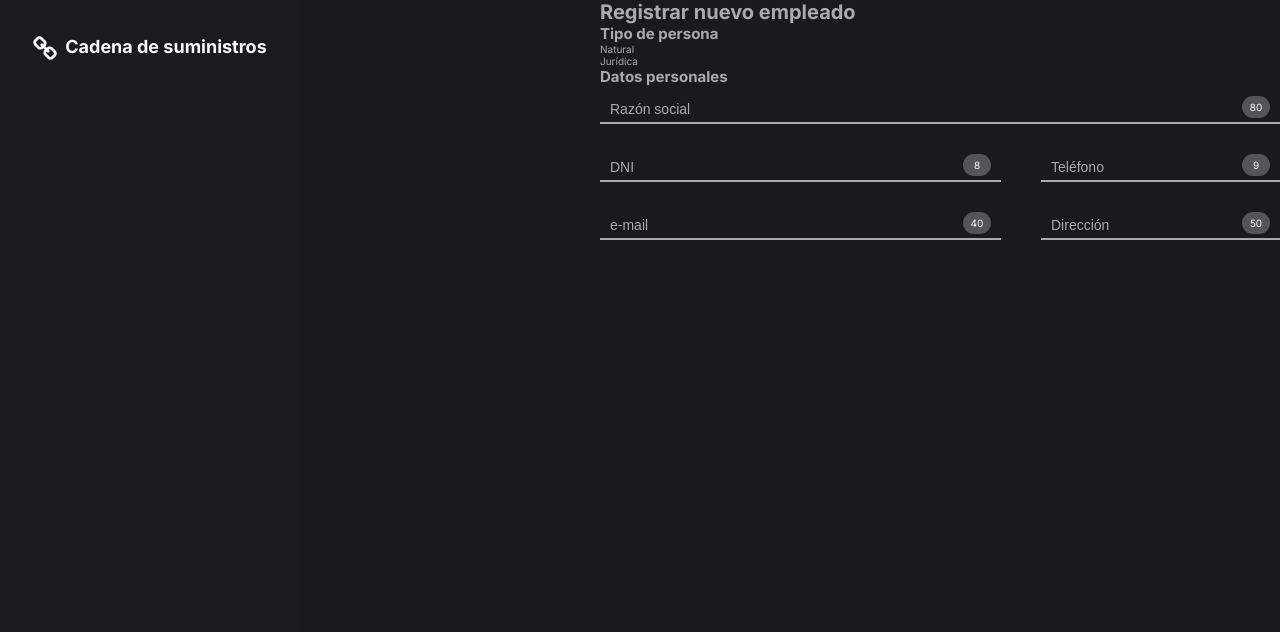
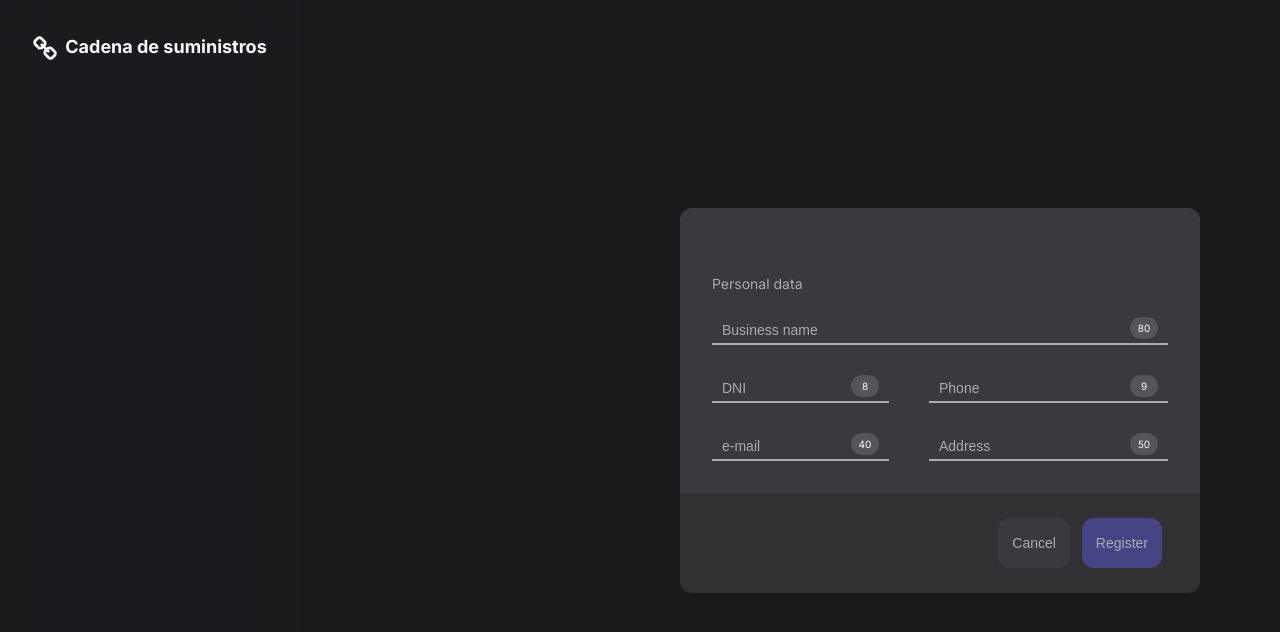
Before and after one commit to alexbvart/supply-chain, a Next.js app: page / in a window 1280 px wide. Shown: the top 632 px of the page. Built offline with nearby package versions, Linux system fonts and the light colour scheme.

Commit message:
(feat:RegisterForm.js) Finish RegisterForm component
Added switch person type buttons when register new client or provider.
Dynamic attributes in input fields depending on person type when
register new client or provider.
Rendering components depending on register form type.

```diff
--- a/src/components/RegisterForm/RegisterForm.js
+++ b/src/components/RegisterForm/RegisterForm.js
@@ -1,71 +1,135 @@
-import React from 'react';
+import React, { useState } from 'react';
 import InputForm from '../InputForm/InputForm'
 import {
+  form_container,
+  wrapper,
   register_form,
-  personal_info,
+  headline,
+  headline2,
+  personal_data,
   form,
+  person,
   firstInput,
   person_type,
-  toggle_person
+  toggle,
+  toggle_person,
+  selected_person,
+  user_data,
+  user_email,
+  full_name,
+  name_input,
+  email_domain,
+  domain_input,
+  footer,
+  footer_buttons,
+  cancel_button,
+  register_button
 } from './registerForm.module.css';
 import { input_container } from '../InputForm/inputForm.module.css'
 
-const RegisterForm = ({ type = 'employee', title }) => {
+const RegisterForm = ({ type, title }) => {
+  const [personType , setPersonType ] = useState('natural');
+
 	return (
+    <div className={wrapper}>
+      <div className={form_container}>
         <div className={register_form}>
-      <h1>Registrar nuevo empleado</h1>
+          <h1 className={headline}>{title}</h1>
+          { (type === 'client' || type === 'provider') ?
               <section className={person_type}>
-        <h2>Tipo de persona</h2>
-        <div className={toggle_person}>
-          <article>Natural</article>
-          <article>Jurídica</article>
+                <p className={headline2}>Type of person</p>
+                <div className={`${toggle} ${toggle_person}`}>
+                  <article
+                    className={`${person} ${personType === 'natural' ? selected_person : ''}`}
+                    onClick={() => setPersonType('natural')}
+                  >
+                    <p>Natural</p>
+                  </article>
+                  <article
+                    className={`${person} ${personType === 'legal' ? selected_person : ''}`}
+                    onClick={() => setPersonType('legal')}
+                  >
+                    <p>Legal</p>
+                  </article>
                 </div>
               </section>
-			<section className={personal_info}>
-        <h2>Datos personales</h2>
-          <form className={form} action="">
+              : ''
+          }
+
+          <section className={personal_data}>
+            <p className={headline2}>Personal data</p>
+              <form className={form} id="registerForm" action="">
                 <InputForm
                   cssClass={`${input_container} ${firstInput}`}
                   type={'text'}
                   name={'name'}
-              placeholder={'Razón social'}
+                  placeholder={'Business name'}
                   maxLength={80}
                   pattern={'[a-z]'}
-              title={'Debe contener solamente letras'}
+                  title={'Must only contain letters'}
                 />
                 <InputForm
                   type={'tel'}
-              name={type === 'employee' ? 'dni' : ''}
-              placeholder={type === 'employee' ? 'DNI' : 'RUC'}
-              maxLength={type === 'employee' ? 8 : 10}
+                  name={personType === 'natural' ? 'dni' : 'ruc'}
+                  placeholder={personType === 'natural' ? 'DNI' : 'RUC'}
+                  maxLength={personType === 'natural' ? 8 : 10}
                   pattern={'[0-9]'}
-              title={'Debe contener solamente números del 0 al 9'}
+                  title={'Must only contain numbers from 9 to 0'}
                 />
                 <InputForm
                   type={'tel'}
                   name={'phone'}
-              placeholder={'Teléfono'}
+                  placeholder={'Phone'}
                   maxLength={9}
                   pattern={'[0-9]'}
-              title={'Debe contener solamente números del 0 al 9'}
+                  title={'Must only contain numbers from 9 to 0'}
                 />
                 <InputForm
                   type={'text'}
-              name={type === 'employee' ? 'email' : 'Teléfono'}
-              placeholder={type === 'employee' ? 'e-mail' : 'Repr. legal'}
-              maxLength={type === 'employee' ? 40 : 10}
+                  name={personType === 'natural' ? 'email' : 'businessName'}
+                  placeholder={personType === 'natural' ? 'e-mail' : 'Business name'}
+                  maxLength={40}
                   pattern={''}
-              title={'Debe contener un caracter especial y una máyuscula'}
+                  title={personType === 'natural' ? 'Must contain one special character and one capital letter' : ''}
                 />
                 <InputForm
                   type={'text'}
                   name={'address'}
-              placeholder={'Dirección'}
+                  placeholder={'Address'}
                   maxLength={50}
                   pattern={'[a-z]'}
                 />
               </form>
           </section>
+          { type === 'employee' || type === 'administrator'
+              &&
+              <section className={user_data}>
+                <p className={headline2}>User data</p>
+                <div className={`${toggle} ${user_email}`}>
+                  <article className={full_name}>
+                    <input className={name_input} type="text" name="name" placeholder="name_secondname"/>
+                  </article>
+                  <article className={email_domain}>
+                    <input className={domain_input} type="text" name="domain" placeholder="@domain.com" />
+                  </article>
+                </div>
+                  <InputForm
+                    type={'password'}
+                    name={'password'}
+                    placeholder={'Password'}
+                    maxLength={50}
+                    pattern={'[a-z]'}
+                  />
+              </section>
+          }
+        </div>
+        <footer className={footer}>
+          <div className={footer_buttons}>
+            <button className={cancel_button}><p>Cancel</p></button>
+            <button type="button" form="registerForm" className={register_button}><p>Register {type}</p></button>
+          </div>
+        </footer>
+      </div>
     </div>
 	);
 };
--- a/src/components/RegisterForm/registerForm.module.css
+++ b/src/components/RegisterForm/registerForm.module.css
@@ -1,3 +1,63 @@
+.wrapper{
+  height: 100%;
+  width: 100%;
+  display: flex;
+  flex-direction: column;
+  justify-content: center;
+  align-items: center;
+  padding: 1.5rem 8rem;
+}
+
+.register_form{
+  background-color: var(--bg-card);
+  padding: 3.2rem;
+  border-top-left-radius: 12px;
+  border-top-right-radius: 12px;
+}
+
+.headline2{
+  font-style: normal;
+  font-size: 1.4rem;
+  padding-block-start: 3.5rem;
+  padding-block-end: 1.5rem;
+}
+
+.toggle{
+  font-size: 1.4rem;
+  color: var(--txt-active);
+  display: flex;
+  align-items: center;
+  justify-content: center;
+  background-color: var(--bg-dark-2);
+  border-radius: 12px;
+  height: 4.8rem;
+}
+
+.toggle_person{
+  max-width: 238px;
+}
+
+.person{
+  display: flex;
+  justify-content: center;
+  align-items: center;
+  border-radius: 12px;
+  max-width: 131px;
+  width: 40%;
+  height: 38px;
+  cursor: pointer;
+}
+
+.selected_person{
+  width: 60%;
+  background-color: var(--bg-card);
+}
+
+.headline{
+  font: var(--headline2);
+  color: var(--txt-active);
+}
+
 .form{
   display: grid;
   grid-template-columns: 1fr;
@@ -8,3 +68,104 @@
 .firstInput{
   grid-column: 1 / span 2;
 }
+
+.user_email{
+  width: 100%;
+  min-width: 200px;
+  padding: 0 10px;
+}
+
+.full_name, .email_domain{
+  display: flex;
+  justify-content: center;
+  align-items: center;
+  border-radius: 12px;
+  /* max-width: 254px; */
+  padding: 0 1rem;
+  height: 38px;
+}
+
+.full_name{
+  width: 40%;
+}
+
+.email_domain{
+  width: 60%;
+  background-color: var(--bg-card);
+}
+
+.name_input, .domain_input{
+  width: 100%;
+  border: none;
+  background-color: transparent;
+  font-size: 14px;
+}
+
+.name_input{
+  color: var(--txt-unactive);
+}
+
+.domain_input{
+  color: var(--txt-active);
+}
+
+.name_input::placeholder{
+  color: var(--txt-unactive);
+}
+
+.domain_input::placeholder{
+  color: var(--txt-active);
+}
+
+.name_input:focus, .domain_input:focus{
+  outline: none;
+}
+
+.footer{
+  width: 100%;
+  display: flex;
+  justify-content: flex-end;
+  align-items: center;
+  background-color: var(--bg-dark-2);
+  border-bottom-left-radius: 12px;
+  border-bottom-right-radius: 12px;
+  height: 10rem;
+}
+
+.footer_buttons{
+  display: flex;
+  justify-content: center;
+  align-items: center;
+  column-gap: 1.2rem;
+  padding-inline-end: 3.8rem;
+}
+
+.footer_buttons > button{
+  border: none;
+  color: inherit;
+  font-size: 1.4rem;
+  height: 5rem;
+  display: flex;
+  justify-content: center;
+  align-items: center;
+  padding: 14px;
+  border-radius: 12px;
+  cursor: pointer;
+}
+
+.cancel_button{
+  background-color: var(--bg-card);
+}
+
+.cancel_button:hover{
+  color: var(--txt-active);
+}
+
+.register_button{
+  background-color: rgba(100, 98, 252, 0.4);
+}
+
+.register_button:hover{
+  background-color: var(--primary);
+  color: var(--txt-active);
+}
```
Lines whose indentation alone changed are shown as unchanged.
